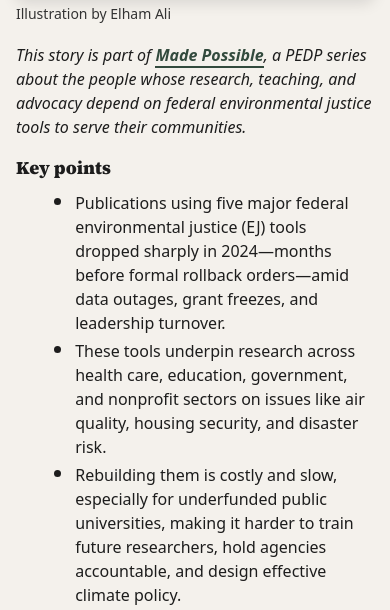
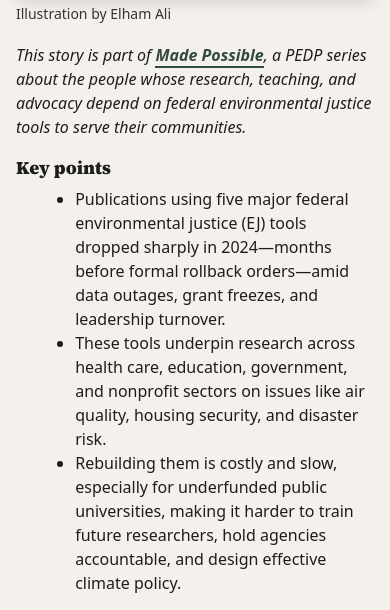
Before and after one commit to Elhamyali/pedp-environmental-justice-tools-data-story, a plain HTML site: page index.html in a window 390 px wide. Shown: the part 513-1123 px from the top of the page. Drawn offline with nearby package versions, Linux system fonts and the light colour scheme; a script that the page names is missing.

Commit message:
fix marker on small screens

```diff
--- a/styles.css
+++ b/styles.css
@@ -150,7 +150,13 @@ h1 {
 
 /* Key points list visuals */
 #key-points ul { margin: .25rem 0 1rem 1.2rem; }
-#key-points li::marker { font-size: 1.25em; }
+#key-points li::marker { font-size: 1em; }
+
+/* scale the bullet up only when there’s room */
+@media (min-width: 600px){
+  #key-points li::marker { font-size: 1.25em; }
+}
+
 
 /* Scope link underlines to content only (keeps logo clean) */
 #wrapper a{
```
